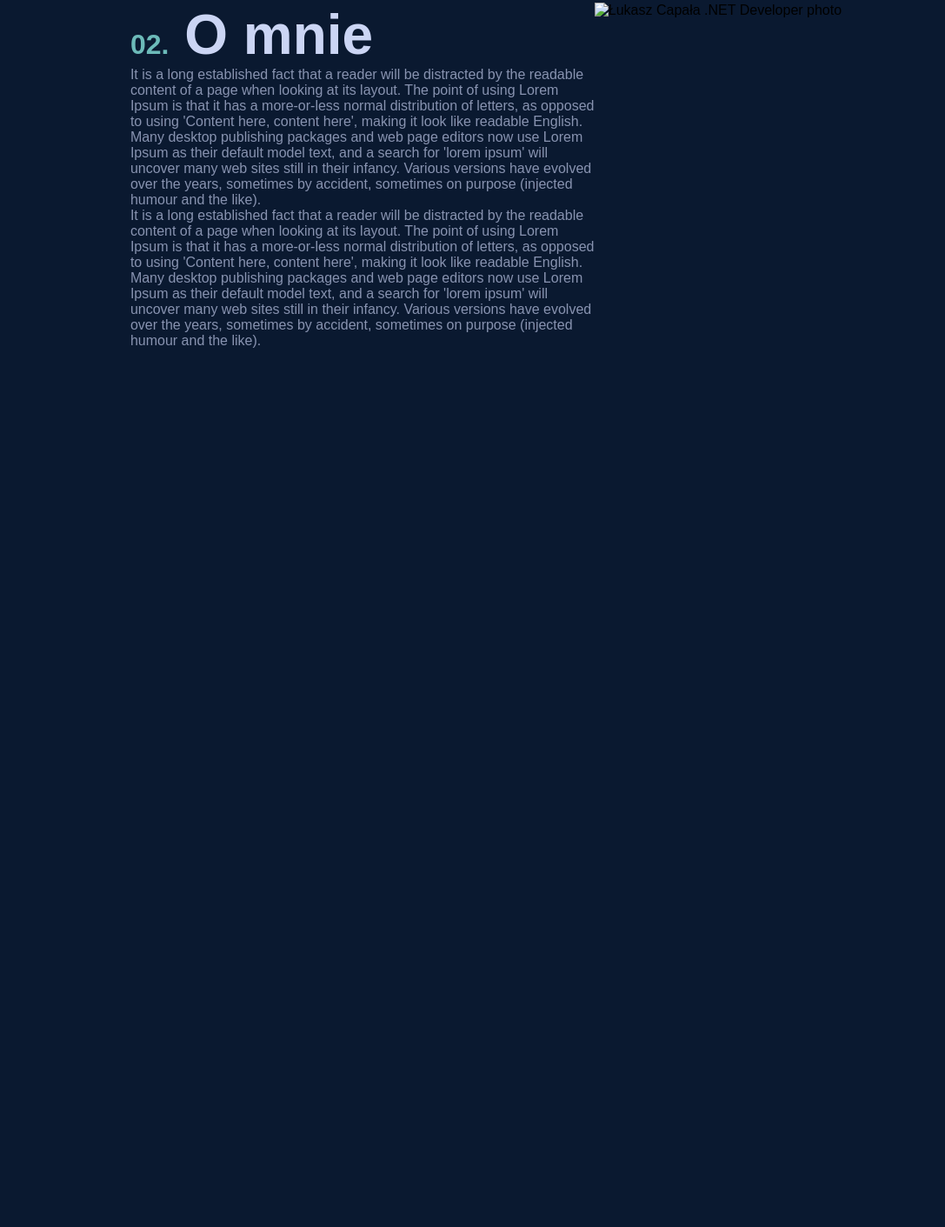
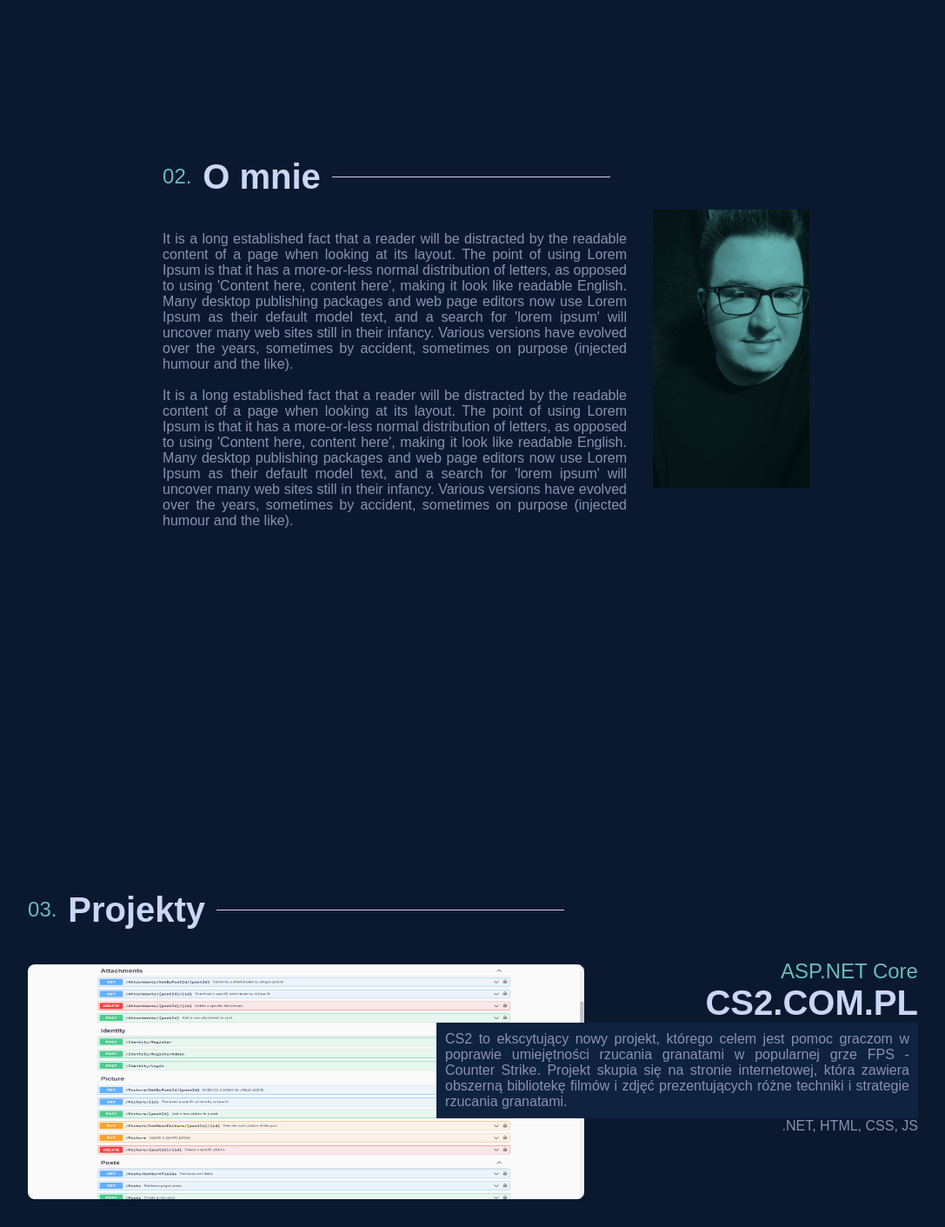
Before and after one commit to TheLukCraft/capala.pl, a plain HTML site: page index.html in a window 1280 px wide. Shown: the part 829-2240 px from the top of the page at 87% size, without its empty margins (81-1168 px from the left). Before the commit the page ends 1632 px from the top, so only its background shows below. Drawn offline with Linux system fonts and the light colour scheme; a web font is replaced by a local one.

Commit message:
styled section projects

```diff
--- a/css/style.css
+++ b/css/style.css
@@ -29,10 +29,14 @@
     --lighter-interjections-color: #6FC9C0;
     --h2-color: #CBD5F4;
     --darker-h2-color: #8891B0;
+    --textbox-color: #0f223f;
     --font-family: 'MPLUS1Code', sans-serif;
 }
 
 /* global */
+html {
+    scroll-behavior: smooth;
+  }
 
 *{
     margin: 0;
@@ -47,6 +51,11 @@ h1, h2{
     font-weight: bold;
     color: var(--h2-color);
     font-size: 4rem;
+}
+h3{
+    font-weight: bold;
+    color: var(--h2-color);
+    font-size: 2.5rem;
 }
 body{
     background: var(--background-color);
@@ -214,11 +223,12 @@ header.sticky ul li a {
     justify-content: center;
     height: 100vh;
 }
-.about h2 span{
-    font-size: 2rem;
+.about span{
+    font-size: 1.5rem;
 }
 .about p{
     max-width: 60ch;
+    text-align: justify;
 }
 .about p span{
     color: var(--interjections-color);
@@ -233,5 +243,102 @@ header.sticky ul li a {
 
 }
 .about .photo{
-
+    background-color: rgba(108, 186, 185, 0.5);
+    opacity: 1;
+    height: 320px;
+    width: 180px;
+    border-radius: 0,5rem;
 }
+.about .line {
+    width: 320px;
+    height: 0.05rem;
+    background-color: var(--h2-color);
+}
+.about .column1 {
+    display: flex;
+    flex-direction: column;
+    height: 100vh;
+    align-items: start;
+    justify-content: center;
+}
+.about .column1 .row1 {
+    display: flex;
+    flex-direction: row;
+    align-items: center;
+    gap: 1vw;
+}
+.about .column1 .row2 {
+    margin-top: 5vh;
+}
+.about .column2 {
+    display: flex;
+    margin-left: 30px;
+    height: 100vh;
+    align-items: center;
+}
+/* cards */
+.cards{
+    display: flex;
+    flex-direction: column;
+}
+/* projects */
+.projects {
+    display: flex;
+    flex-wrap: nowrap;
+    justify-content: center;
+    height: 100vh;
+    flex-direction: row;
+}
+.projects span{
+    font-size: 1.5rem;
+}
+.projects p{
+    max-width: 60ch;
+    text-align: justify;
+}
+.projects p span{
+    color: var(--interjections-color);
+}
+.projects .line {
+    width: 400px;
+    height: 0.05rem;
+    background-color: var(--h2-color);
+}
+.projects img {
+    height: 270px;
+    width: 640px;
+    border-radius: 0.5rem;
+}
+.projects .column1 {
+    height: 100vh;
+    align-items: start;
+    justify-content: center;
+}
+.projects .column1 .row1 {
+    display: flex;
+    align-items: center;
+    gap: 1vw;
+}
+.projects .column1 .row2 {
+    margin-top: 5vh;
+}
+.projects .column2 {
+    display: flex;
+    flex-direction: column;
+    align-items: flex-end;
+    justify-content: center;
+    margin-left: 30px;
+    height: 100vh;
+}
+.projects .column1 {
+    display: flex;
+    flex-direction: column;
+    justify-content: center;
+    height: 100vh;
+}
+.projects .textbox {
+    background-color: var(--textbox-color);
+    padding: 10px;
+    margin-left: -200px;
+    border-radius: 0,5rem;
+}
--- a/index.html
+++ b/index.html
@@ -6,6 +6,8 @@
     <meta name="viewport" content="width=device-width, initial-scale=1.0">
     <link rel="stylesheet" type="text/css" href="css/style.css">
     <script src="scripts/menu.js"></script>
+    <script src="scripts/smooth_scrolling.js"></script>
+    <script src="scripts/scroll.js"></script>
     <title>Łukasz Capała</title>
 </head>
 <body class="container">
@@ -16,7 +18,7 @@
             <li><a href="#about" class=""><span>02.</span> O mnie</a></li>
             <li><a href="#projects" class=""><span>03.</span> Projekty</a></li>
             <li><a href="#contact" class=""><span>04.</span> Kontakt</a></li>
-            <li><button class="btn_resume"><a href="download/resume.pdf">Resume</a></button></li>
+            <li><button class="btn_resume"><a href="download/resume.pdf">CV</a></button></li>
         </ul>
     </header>
     <section class="social_media">
@@ -26,27 +28,67 @@
             <li><div class="line"></div></li>
         </ul>
     </section>
-    <div class="introduction container">
+    <div class="introduction container" id="introduction">
         <p class="welcome">Cześć wszystkim! Nazywam się</p>
         <h2 class="first_last_name">Łukasz Capała</h2>
         <h2 class="short_text">.NET Developer z pasją</h2>
         <p class="long_text">Lorem Ipsum is simply dummy text of the printing and typesetting industry. Lorem Ipsum has been the industry's standard dummy text ever since the 1500s, when an unknown printer took a galley of type and scrambled it to make a type specimen book. It has survived not only five centuries, but also the leap into electronic typesetting, remaining essentially unchanged. It was popularised in the 1960s with the release of Letraset sheets containing Lorem Ipsum passages, and more recently with desktop publishing software like Aldus PageMaker including versions of Lorem Ipsum.</p>
         <button class="btn_send_email">Napisz do mnie</button>
     </div>
-    <section class="about">
+        <section class="about" id="about">
             <div class="column1">
                 <div class="row1">
-                <h2><span>02.</span> O mnie</h2>
+                    <span>02.</span>
+                    <h3> O mnie</h3>
+                    <div class="line"></div>
                 </div>
                 <div class="row2">
                     <p class="first_paragraph">It is a long established fact that a reader will be distracted by the readable content of a page when looking at its layout. The point of using Lorem Ipsum is that it has a more-or-less normal distribution of letters, as opposed to using 'Content here, content here', making it look like readable English. Many desktop publishing packages and web page editors now use Lorem Ipsum as their default model text, and a search for 'lorem ipsum' will uncover many web sites still in their infancy. Various versions have evolved over the years, sometimes by accident, sometimes on purpose (injected humour and the like).</p>
+                    <br>
                     <p class="second_paragraph">It is a long established fact that a reader will be distracted by the readable content of a page when looking at its layout. The point of using Lorem Ipsum is that it has a more-or-less normal distribution of letters, as opposed to using 'Content here, content here', making it look like readable English. Many desktop publishing packages and web page editors now use Lorem Ipsum as their default model text, and a search for 'lorem ipsum' will uncover many web sites still in their infancy. Various versions have evolved over the years, sometimes by accident, sometimes on purpose (injected humour and the like).</p>
+                    <br>
                     <p class="third_paragraph"></p>
                 </div>
             </div>
             <div class="column2">
-            <img src="images/me.png" alt="Łukasz Capała .NET Developer photo" class="photo">
+                <div class="frame">
+                    <img src="images/lukasz_capala.jpg" alt="Łukasz Capała .NET Developer photo" class="photo">
                 </div>
+            </div>
+        </section>
+        <section class="projects" id="projects">
+                <div class="column1">
+                    <div class="row1">
+                        <span>03.</span>
+                        <h3> Projekty</h3>
+                        <div class="line"></div>
+                    </div>
+                    <div class="row2">
+                        <img src="images/project1.png" alt="cs2.com.pl">
+                    </div>
+                </div>
+                <div class="column2">
+                    <span>ASP.NET Core</span>
+                    <h3>CS2.COM.PL</h3>
+                    <div class="textbox">
+                        <p>CS2 to ekscytujący nowy projekt, którego celem jest pomoc graczom w poprawie umiejętności rzucania granatami w popularnej grze FPS - Counter Strike. Projekt skupia się na stronie internetowej, która zawiera obszerną bibliotekę filmów i zdjęć prezentujących różne techniki i strategie rzucania granatami.</p>
+                    </div>
+                    <p>.NET, HTML, CSS, JS</p>
+                </div>
+            <div class="project2">
+                <div class="column1">
+
+                </div>
+                <div class="column2">
+
+                </div>
+            </div>
+
+
+
+
+
+
     </section>
 </body>
 </html>
--- /dev/null
+++ b/scripts/smooth_scrolling.js
@@ -0,0 +1,21 @@
+if (window.Element && !Element.prototype.scrollIntoView) {
+    Element.prototype.scrollIntoView = function (alignToTop) {
+      var scrollTop = window.pageYOffset || document.documentElement.scrollTop;
+      var scrollLeft = window.pageXOffset || document.documentElement.scrollLeft;
+      var rect = this.getBoundingClientRect();
+      var top = rect.top + scrollTop - document.documentElement.clientTop;
+      var left = rect.left + scrollLeft - document.documentElement.clientLeft;
+
+      if (typeof alignToTop === 'undefined') {
+        alignToTop = true;
+      }
+
+      if (alignToTop) {
+        window.scrollTo(left, top);
+      } else {
+        var windowHeight = window.innerHeight || document.documentElement.clientHeight;
+        var windowWidth = window.innerWidth || document.documentElement.clientWidth;
+        window.scrollTo(left - windowWidth / 2, top - windowHeight / 2);
+      }
+    };
+  }
```
Also changed, not shown: scripts/carousel.js (added, +23 -0 lines), images/lukasz_capala.jpg (added), images/project1.png (added). Lines whose indentation alone changed are shown as unchanged.
